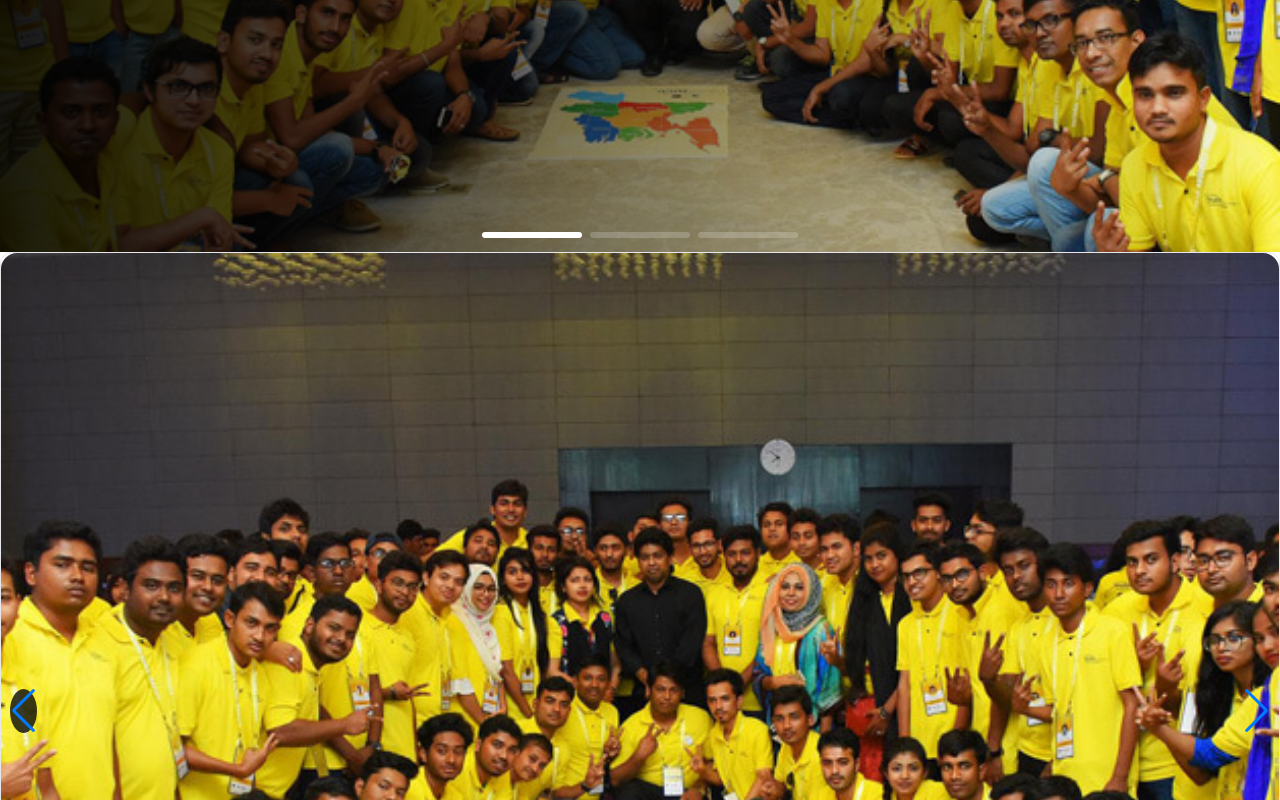
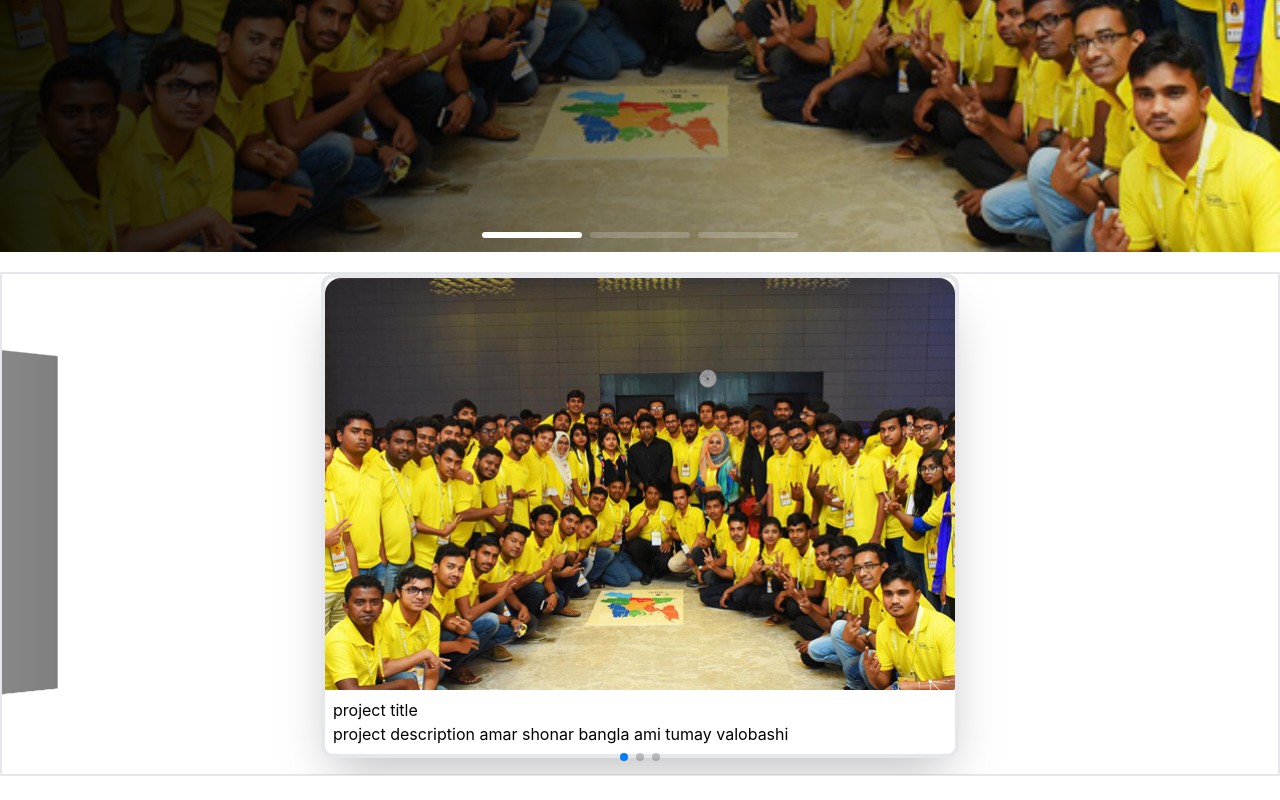
Before and after one commit to AbuRaihan1/vbd-gazipur, a React (Create React App) app: page / in a window 1280 px wide. Shown: the part 580-1380 px from the top of the page. Built offline with nearby package versions, Linux system fonts and the light colour scheme.

Commit message:
effect slider added but not customized yet

```diff
--- a/src/Pages/projects/Project.js
+++ b/src/Pages/projects/Project.js
@@ -10,8 +10,8 @@ const Project = ({ project }) => {
   const { img, title, description } = project;
   return (
     <SwiperSlide>
-      <div>
-        <div className="border border-card shadow-2xl rounded-xl mb-4">
+      <div className="w-1/2 mx-auto">
+        <div className=" shadow-2xl rounded-xl mb-4  mx-auto border-4">
           <img src={img} alt="project_img" className="w-full rounded-t-2xl" />
           <div className="py-2 px-2">
             <h2>{title}</h2>
--- a/src/Pages/projects/Projects.js
+++ b/src/Pages/projects/Projects.js
@@ -1,12 +1,13 @@
 import React from "react";
-import Project from "./Project";
-import { Navigation, Pagination } from "swiper/modules";
+import { EffectCoverflow, Pagination } from "swiper/modules";
 import { Swiper, SwiperSlide } from "swiper/react";
 import slider1 from "../../../src/assets/images/group.jpg";
 import slider2 from "../../../src/assets/images/team-with-banner.jpg";
 import slider3 from "../../../src/assets/images/team-with-teacher.jpg";
+import Project from "./Project";
 // import Container from "@/components/Container";
 import "swiper/css";
+import "swiper/css/effect-coverflow";
 import "swiper/css/navigation";
 import "swiper/css/pagination";
 
@@ -35,19 +36,32 @@ const Projects = () => {
     <div>
       <div>
         <Swiper
-          slidesPerView={1}
-          spaceBetween={30}
+          //   slidesPerView={1}
+          //   spaceBetween={30}
           loop={true}
-          pagination={{
-            clickable: true,
+          //   pagination={{
+          //     clickable: true,
+          //   }}
+          //   navigation={true}
+          //   modules={[Pagination, Navigation]}
+          effect={"coverflow"}
+          grabCursor={true}
+          centeredSlides={true}
+          slidesPerView={"auto"}
+          coverflowEffect={{
+            rotate: 50,
+            stretch: 0,
+            depth: 100,
+            modifier: 1,
+            slideShadows: true,
           }}
-          navigation={true}
-          modules={[Pagination, Navigation]}
-          className="mySwiper"
+          pagination={true}
+          modules={[EffectCoverflow, Pagination]}
+          className="mySwiper my-5 border"
         >
           {projects.map((project) => (
-            <SwiperSlide key={project.id}>
-              <Project project={project}></Project>
+            <SwiperSlide key={project.id} className="border w-[500px]">
+              <Project project={project} />
             </SwiperSlide>
           ))}
         </Swiper>
```
